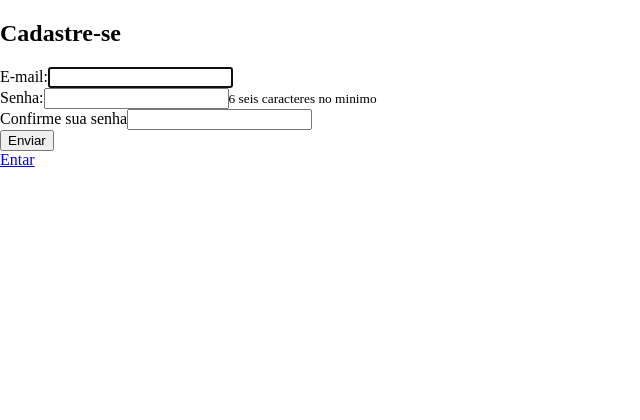
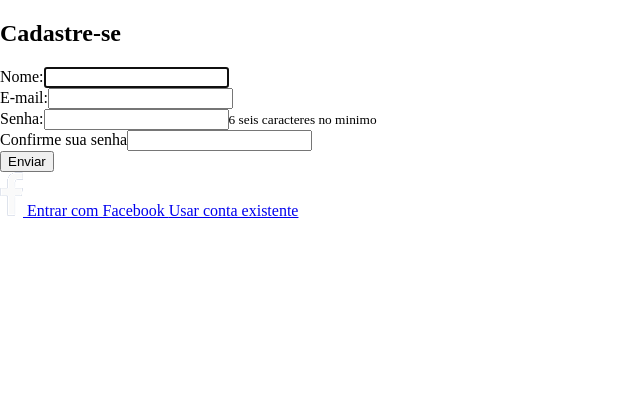
Before and after one commit to romlacerda/hackathon_megaphone, a Rails app: the page made by app/controllers/registrations_controller.rb in a window 1280 px wide. Shown: the top 420 px of the page, without its empty margins (0-640 px from the left). Run offline with Rails 7, Linux system fonts and the light colour scheme; style sheets or scripts are compiled from the project's sources; some libraries are stand-ins or nearby versions.

Commit message:
devise salvando nome em cadastro comum

```diff
--- a/app/views/devise/registrations/new.html.erb
+++ b/app/views/devise/registrations/new.html.erb
@@ -7,8 +7,8 @@
 			<%= simple_form_for(resource, as: resource_name, url: registration_path(resource_name)) do |f| %>
 				<%= f.error_notification %>
 
-
-				<%= f.input :email, required: true, autofocus: true, label: "E-mail:" %>
+				<%= f.input :name,  required: true, autofocus: true, label: "Nome:"%>
+				<%= f.input :email, required: true, label: "E-mail:" %>
 				<%= f.input :password, required: true, hint: ("#{@minimum_password_length} seis caracteres no minimo" if @minimum_password_length), label: "Senha:" %>
 				<%= f.input :password_confirmation, required: true, label: 'Confirme sua senha' %>
 
@@ -18,6 +18,14 @@
 
 			<% end %>
 
+
+	  	<%- resource_class.omniauth_providers.each do |provider| %>
+		    <%= link_to omniauth_authorize_path(resource_name, provider), :class=> "btn fb" do %>
+		    	<%= image_tag "fb.png" %>
+		    	<%= "Entrar com #{OmniAuth::Utils.camelize(provider)}"%>
+		    <% end -%>
+	  	<% end -%>
+
 		<%= render "devise/shared/links" %>
 		</div>
 	</div>
--- a/app/views/devise/shared/_links.html.erb
+++ b/app/views/devise/shared/_links.html.erb
@@ -1,5 +1,5 @@
 <%- if controller_name != 'sessions' %>
-  <%= link_to "Entar", new_session_path(resource_name) %><br />
+  <%= link_to "Usar conta existente", new_session_path(resource_name) %><br />
 <% end -%>
 
 <%- if devise_mapping.registerable? && controller_name != 'registrations' %>
--- a/config/routes.rb
+++ b/config/routes.rb
@@ -9,6 +9,6 @@ Rails.application.routes.draw do
 
   get 'home/modal'
 
-  devise_for :users, :controllers => { :omniauth_callbacks => "callbacks" }
+  devise_for :users, :controllers => { :omniauth_callbacks => "callbacks", registrations: 'registrations'}
   root "home#index"
 end
```
Also changed, not shown: app/controllers/registrations_controller.rb (added, +13 -0 lines), app/views/layouts/_navbar.html.erb (line endings or trailing spaces).
